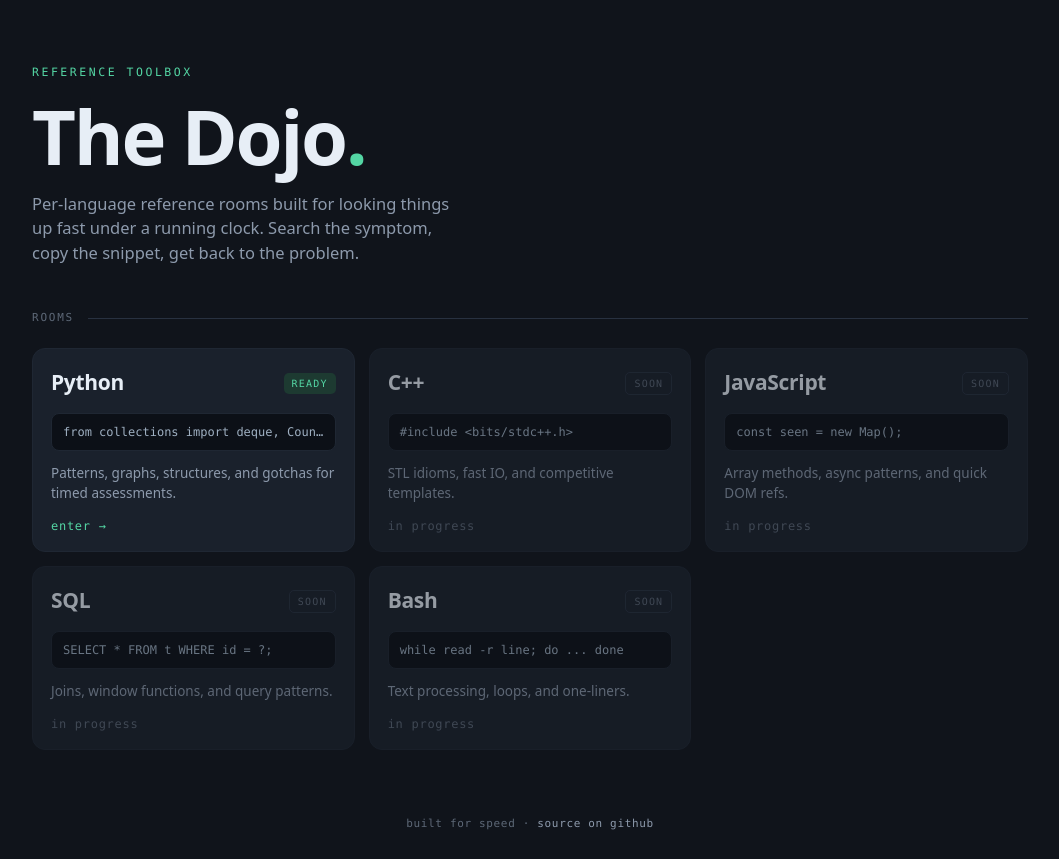
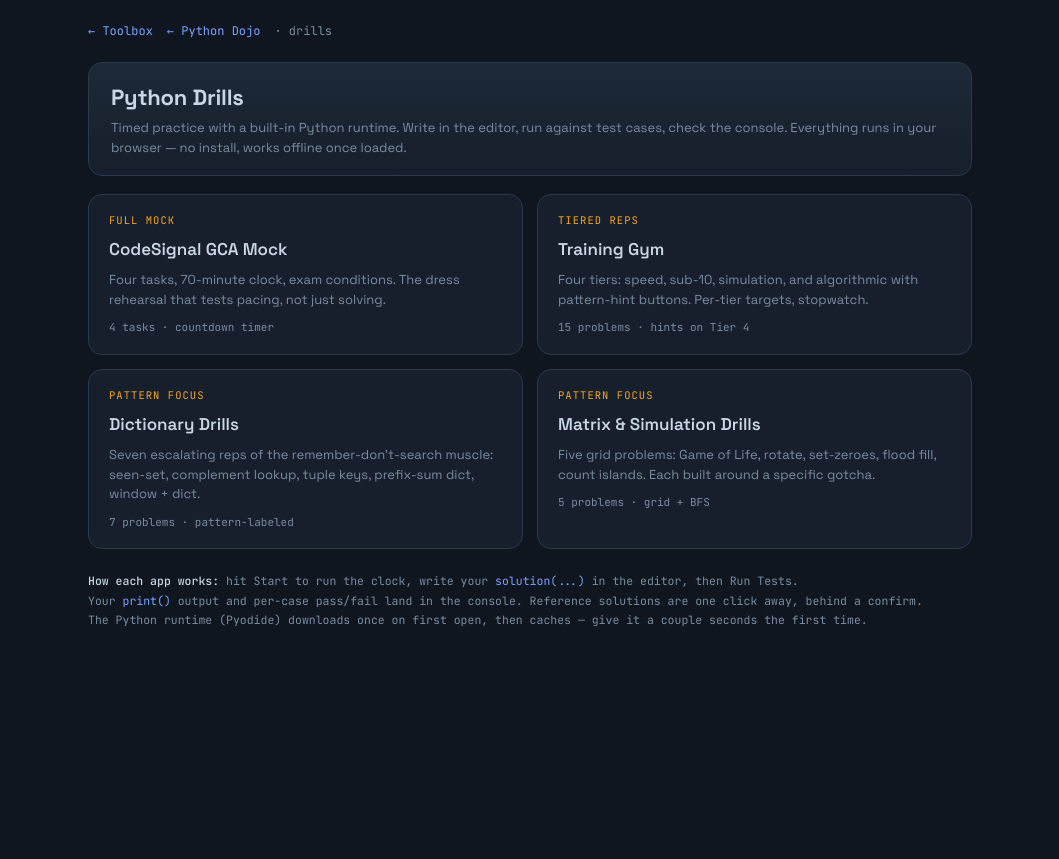
Before and after one commit to andresgarbio/toolbox_andres-, a plain HTML site: page index.html in a window 1280 px wide. Shown: the whole page, without its empty margins (110-1169 px from the left). After the commit the page ends 800 px from the top, so only its background shows below. Drawn offline with Linux system fonts and the light colour scheme.

Commit message:
Add files via upload

```diff
--- a/index.html
+++ b/index.html
@@ -1,160 +1,85 @@
 <!doctype html>
-<html lang="en">
-<head>
 <meta charset="utf-8">
 <meta name="viewport" content="width=device-width, initial-scale=1">
-<title>Toolbox</title>
+<title>Python Drills</title>
+<link rel="preconnect" href="https://fonts.googleapis.com">
+<link rel="preconnect" href="https://fonts.gstatic.com" crossorigin>
+<link href="https://fonts.googleapis.com/css2?family=Space+Grotesk:wght@400;500;600;700&family=JetBrains+Mono:wght@400;500;600&display=swap" rel="stylesheet">
 <style>
   :root{
-    --ink:#10141b;
-    --surface:#1a212c;
-    --well:#0c1017;
-    --line:#283140;
-    --line-soft:#1f2733;
-    --text:#e7eef6;
-    --muted:#8d9aac;
-    --faint:#5d6877;
-    --accent:#54d6a4;
-    --accent-dim:#1d3a31;
-    --mono: ui-monospace, "SF Mono", "JetBrains Mono", "Cascadia Code", Menlo, Consolas, monospace;
-    --sans: system-ui, -apple-system, "Segoe UI", Roboto, Helvetica, Arial, sans-serif;
+    --ink:#0f1620; --panel:#161f2b; --panel2:#1d2937; --line:#2a3a4d;
+    --text:#c9d6e3; --muted:#7a8da0;
+    --signal:#f5a623; --warn:#ff5d5d; --pass:#34d6b4; --accent:#7aa2ff;
+    --mono:'JetBrains Mono',ui-monospace,SFMono-Regular,Menlo,Consolas,monospace;
+    --disp:'Space Grotesk',system-ui,sans-serif;
   }
   *{box-sizing:border-box}
-  body{
-    margin:0; min-height:100vh; background:var(--ink); color:var(--text);
-    font-family:var(--sans); line-height:1.5; -webkit-font-smoothing:antialiased;
-    display:flex; flex-direction:column;
-  }
-  ::selection{background:var(--accent); color:#06120d}
+  body{margin:0;background:var(--ink);color:var(--text);font-family:var(--disp);-webkit-font-smoothing:antialiased;line-height:1.5}
+  .wrap{max-width:920px;margin:0 auto;padding:22px 18px 64px}
+  .nav{display:flex;gap:14px;align-items:center;font-family:var(--mono);font-size:12px;color:var(--muted);margin-bottom:22px;flex-wrap:wrap}
+  .nav a{color:var(--accent);text-decoration:none}
+  .nav a:hover{text-decoration:underline}
+  .head{border:1px solid var(--line);background:linear-gradient(180deg,var(--panel2),var(--panel));border-radius:14px;padding:18px 22px;margin-bottom:18px}
+  .head h1{margin:0 0 4px;font-size:22px;font-weight:700;letter-spacing:-.01em}
+  .head p{margin:0;color:var(--muted);font-size:13px}
+  .grid{display:grid;grid-template-columns:repeat(2,1fr);gap:14px}
+  a.card{display:flex;flex-direction:column;gap:8px;border:1px solid var(--line);background:var(--panel);border-radius:14px;
+    padding:18px 20px;text-decoration:none;color:var(--text);transition:transform .08s,border-color .15s,background .15s}
+  a.card:hover{border-color:var(--signal);background:var(--panel2);transform:translateY(-2px)}
+  .card .k{font-family:var(--mono);font-size:10.5px;letter-spacing:.1em;text-transform:uppercase;color:var(--signal)}
+  .card .t{font-size:17px;font-weight:600}
+  .card .d{font-size:13px;color:var(--muted)}
+  .card .meta{font-family:var(--mono);font-size:11px;color:var(--muted);margin-top:2px}
+  .foot{margin-top:22px;font-family:var(--mono);font-size:11.5px;color:var(--muted);line-height:1.7}
+  .foot b{color:var(--text);font-weight:500}
+  @media(max-width:640px){.grid{grid-template-columns:1fr}}
+</style>
 
-  .wrap{max-width:1040px; margin:0 auto; padding:64px 22px 40px; width:100%}
+<div class="wrap">
+  <div class="nav">
+    <a href="../../">← Toolbox</a>
+    <a href="../">← Python Dojo</a>
+    <span>· drills</span>
+  </div>
 
-  .eyebrow{
-    font-family:var(--mono); font-size:11.5px; letter-spacing:.22em;
-    text-transform:uppercase; color:var(--accent); margin-bottom:18px;
-  }
-  h1{
-    font-size:clamp(40px, 8vw, 76px); line-height:.98; margin:0;
-    font-weight:680; letter-spacing:-.03em;
-  }
-  h1 .dot{color:var(--accent)}
-  .lede{
-    color:var(--muted); font-size:16.5px; max-width:46ch; margin:18px 0 0;
-  }
+  <div class="head">
+    <h1>Python Drills</h1>
+    <p>Timed practice with a built-in Python runtime. Write in the editor, run against test cases, check the console. Everything runs in your browser — no install, works offline once loaded.</p>
+  </div>
 
-  .rule{
-    display:flex; align-items:center; gap:14px; margin:44px 0 22px;
-    font-family:var(--mono); font-size:11px; letter-spacing:.16em;
-    text-transform:uppercase; color:var(--faint);
-  }
-  .rule::after{content:""; flex:1; height:1px; background:var(--line)}
+  <div class="grid">
+    <a class="card" href="./mock.html">
+      <span class="k">Full Mock</span>
+      <span class="t">CodeSignal GCA Mock</span>
+      <span class="d">Four tasks, 70-minute clock, exam conditions. The dress rehearsal that tests pacing, not just solving.</span>
+      <span class="meta">4 tasks · countdown timer</span>
+    </a>
 
-  .grid{display:grid; gap:14px; grid-template-columns:repeat(auto-fill, minmax(300px, 1fr))}
+    <a class="card" href="./gym.html">
+      <span class="k">Tiered Reps</span>
+      <span class="t">Training Gym</span>
+      <span class="d">Four tiers: speed, sub-10, simulation, and algorithmic with pattern-hint buttons. Per-tier targets, stopwatch.</span>
+      <span class="meta">15 problems · hints on Tier 4</span>
+    </a>
 
-  .room{
-    display:flex; flex-direction:column; text-decoration:none; color:inherit;
-    background:var(--surface); border:1px solid var(--line-soft);
-    border-radius:13px; padding:18px 18px 16px; transition:border-color .14s, transform .14s;
-  }
-  a.room:hover{border-color:var(--accent); transform:translateY(-2px)}
-  a.room:focus-visible{outline:2px solid var(--accent); outline-offset:2px}
-  .room.soon{opacity:.62; cursor:default}
+    <a class="card" href="./dictionary.html">
+      <span class="k">Pattern Focus</span>
+      <span class="t">Dictionary Drills</span>
+      <span class="d">Seven escalating reps of the remember-don't-search muscle: seen-set, complement lookup, tuple keys, prefix-sum dict, window + dict.</span>
+      <span class="meta">7 problems · pattern-labeled</span>
+    </a>
 
-  .room-top{display:flex; align-items:center; gap:10px; margin-bottom:14px}
-  .lang{font-size:21px; font-weight:640; letter-spacing:-.015em}
-  .status{
-    margin-left:auto; font-family:var(--mono); font-size:10px; letter-spacing:.12em;
-    text-transform:uppercase; padding:3px 8px; border-radius:5px;
-  }
-  .status.ready{color:var(--accent); background:var(--accent-dim)}
-  .status.soon{color:var(--faint); border:1px solid var(--line)}
+    <a class="card" href="./matrix.html">
+      <span class="k">Pattern Focus</span>
+      <span class="t">Matrix &amp; Simulation Drills</span>
+      <span class="d">Five grid problems: Game of Life, rotate, set-zeroes, flood fill, count islands. Each built around a specific gotcha.</span>
+      <span class="meta">5 problems · grid + BFS</span>
+    </a>
+  </div>
 
-  .snippet{
-    font-family:var(--mono); font-size:12px; color:#9fb0c2;
-    background:var(--well); border:1px solid var(--line-soft); border-radius:8px;
-    padding:9px 11px; margin:0 0 12px; overflow:hidden; white-space:nowrap; text-overflow:ellipsis;
-  }
-  .desc{color:var(--muted); font-size:13.5px; margin:0}
-
-  .enter{
-    margin-top:14px; font-family:var(--mono); font-size:12px; letter-spacing:.06em;
-    color:var(--accent);
-  }
-  .room.soon .enter{color:var(--faint)}
-
-  footer{
-    margin-top:auto; padding:26px 22px; text-align:center;
-    font-family:var(--mono); font-size:11px; letter-spacing:.06em; color:var(--faint);
-  }
-  footer a{color:var(--muted); text-decoration:none}
-  footer a:hover{color:var(--text)}
-
-  @media (prefers-reduced-motion:reduce){*{transition:none!important}}
-</style>
-</head>
-<body>
-<div class="wrap">
-  <div class="eyebrow">Reference Toolbox</div>
-  <h1>The Dojo<span class="dot">.</span></h1>
-  <p class="lede">Per-language reference rooms built for looking things up fast under a running clock. Search the symptom, copy the snippet, get back to the problem.</p>
-
-  <div class="rule">Rooms</div>
-  <div class="grid" id="grid"></div>
+  <div class="foot">
+    <b>How each app works:</b> hit Start to run the clock, write your <span style="color:var(--accent)">solution(...)</span> in the editor, then Run Tests.<br>
+    Your <span style="color:var(--accent)">print()</span> output and per-case pass/fail land in the console. Reference solutions are one click away, behind a confirm.<br>
+    The Python runtime (Pyodide) downloads once on first open, then caches — give it a couple seconds the first time.
+  </div>
 </div>
-
-<footer>
-  built for speed &middot; <a href="https://github.com/andresgarbio/toolbox_andres-">source on github</a>
-</footer>
-
-<script>
-const ROOMS = [
-  {lang:"Python", status:"ready", href:"python/",
-   snip:"from collections import deque, Counter",
-   desc:"Patterns, graphs, structures, and gotchas for timed assessments."},
-  {lang:"C++", status:"soon",
-   snip:"#include <bits/stdc++.h>",
-   desc:"STL idioms, fast IO, and competitive templates."},
-  {lang:"JavaScript", status:"soon",
-   snip:"const seen = new Map();",
-   desc:"Array methods, async patterns, and quick DOM refs."},
-  {lang:"SQL", status:"soon",
-   snip:"SELECT * FROM t WHERE id = ?;",
-   desc:"Joins, window functions, and query patterns."},
-  {lang:"Bash", status:"soon",
-   snip:"while read -r line; do ... done",
-   desc:"Text processing, loops, and one-liners."},
-];
-
-const grid = document.getElementById('grid');
-ROOMS.forEach(r => {
-  const ready = r.status === "ready";
-  const el = document.createElement(ready ? 'a' : 'div');
-  el.className = 'room' + (ready ? '' : ' soon');
-  if(ready) el.href = r.href;
-
-  const code = document.createElement('div');
-  code.className = 'snippet';
-  code.textContent = r.snip;          // textContent so < > render literally
-
-  el.innerHTML =
-    '<div class="room-top">' +
-      '<span class="lang"></span>' +
-      '<span class="status ' + r.status + '">' + (ready ? 'ready' : 'soon') + '</span>' +
-    '</div>';
-  el.querySelector('.lang').textContent = r.lang;
-  el.appendChild(code);
-
-  const d = document.createElement('p');
-  d.className = 'desc'; d.textContent = r.desc;
-  el.appendChild(d);
-
-  const enter = document.createElement('div');
-  enter.className = 'enter';
-  enter.textContent = ready ? 'enter \u2192' : 'in progress';
-  el.appendChild(enter);
-
-  grid.appendChild(el);
-});
-</script>
-</body>
-</html>
```
